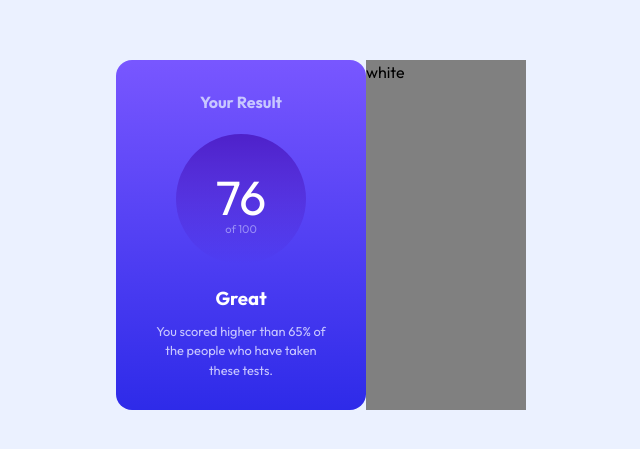
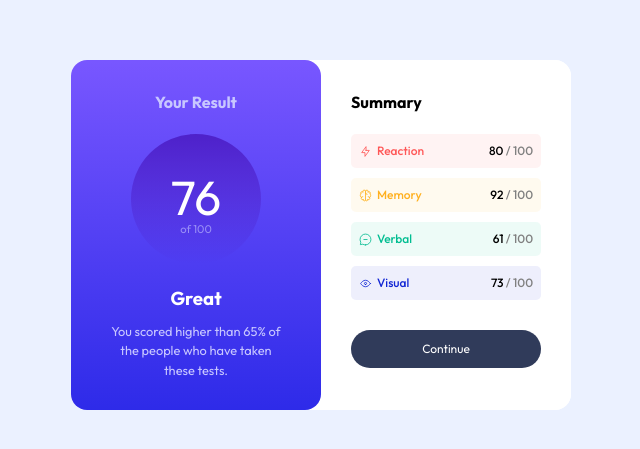
Before and after one commit to bilalpirzada/result-summary-component, a plain HTML site: page index.html in a window 1280 px wide. Shown: the part 165-614 px from the top of the page, without its empty margins (319-959 px from the left). Drawn offline with Linux system fonts and the light colour scheme.

Commit message:
complete white component

```diff
--- a/index.html
+++ b/index.html
@@ -35,7 +35,41 @@
 
   </div>
   <div class="white-container">
-    white
+    <h4>Summary</h4>
+    <div class="summary-div">
+      <div class="summary-component lightred">
+        <div>
+          <img src="./assets/images/icon-reaction.svg" alt="thunder icon">
+          <span>Reaction</span>
+        </div>
+        <p>80<span> / 100</span></p>
+      </div>
+
+      <div class="summary-component lightyellow">
+        <div>
+          <img src="./assets/images/icon-memory.svg" alt="brain icon">
+          <span>Memory</span>
+        </div>
+        <p>92<span> / 100</span></p>
+      </div>
+
+      <div class="summary-component lightgreen">
+        <div>
+          <img src="./assets/images/icon-verbal.svg" alt="message icon">
+          <span>Verbal</span>
+        </div>
+        <p>61<span> / 100</span></p>
+      </div>
+
+      <div class="summary-component lightblue">
+        <div>
+          <img src="./assets/images/icon-visual.svg" alt="eye icon">
+          <span>Visual</span>
+        </div>
+        <p>73<span> / 100</span></p>
+      </div>
+    </div>
+    <button>Continue</button>
   </div>
 
 </main>
@@ -43,13 +77,9 @@
 
 
 
-  <!-- Your Result
+  <!--
 
 
-  Great
-  You scored higher than 65% of the people who have taken these tests.
-
-  Summary
 
   Reaction
   80 / 100
--- a/style.css
+++ b/style.css
@@ -31,6 +31,8 @@ body{
 
 main{
   display: flex;
+  background-color: var(--White);
+  border-radius: 1rem;
 }
 
 .blue-container{
@@ -100,6 +102,89 @@ main{
 }
 
 .white-container{
-  min-width: 160px;
-  background-color: gray;
+  min-width: 250px;
+  background-color: var(--White);
+  border-radius: 1rem;
+  padding: 30px;
 }
+
+.white-container h4{
+  margin-bottom: 20px;
+}
+
+.lightred{
+  background-color: hsla(0, 100%, 67%,.07);
+}
+
+.lightred div span{
+  color: var(--Lightred);
+}
+
+.lightyellow{
+  background-color: hsla(39, 100%, 56%,.07);
+}
+
+.lightyellow div span{
+  color: var(--Orangeyyellow);
+}
+
+.lightgreen{
+  background-color: hsla(166, 100%, 37%,.07);
+}
+
+.lightgreen div span{
+  color: var(--Greenteal);
+}
+
+.lightblue{
+  background-color: hsla(234, 85%, 45%,.07);
+}
+
+.lightblue div span{
+  color: var(--Cobaltblue);
+}
+
+
+.summary-component{
+  display: flex;
+  justify-content: space-between;
+  padding: 8px;
+  border-radius: 5px;
+  margin-bottom: 10px;
+  font-size: .75rem;
+}
+
+.summary-component div{
+  display: flex;
+  align-items: center;
+}
+
+.summary-component div img{
+  width: 13px;
+  margin-right: 5px;
+}
+
+.summary-component div span{
+
+  font-weight: 500;
+}
+
+.summary-component p{
+
+  font-weight: 500;
+}
+
+.summary-component p span{
+  color: gray;
+}
+
+.white-container button{
+  border: none;
+  margin-top: 20px;
+  width: 100%;
+  padding: 10px;
+  border-radius: 20px;
+  background-color: var(--Darkgrayblue);
+  color: var(--White);
+  font-size: .75rem;
+}
```
